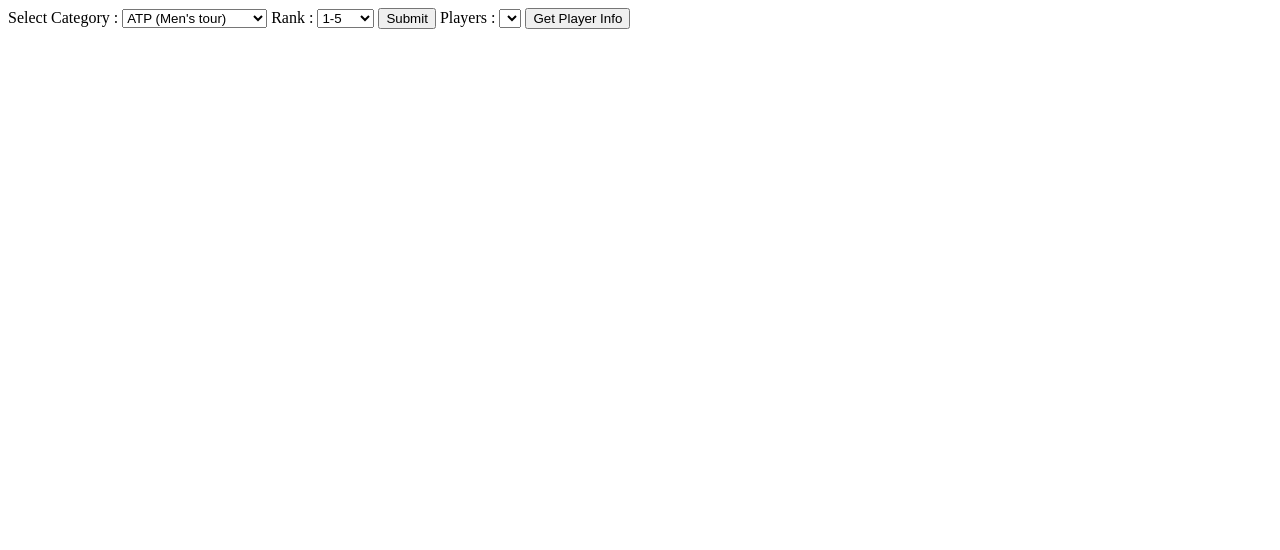
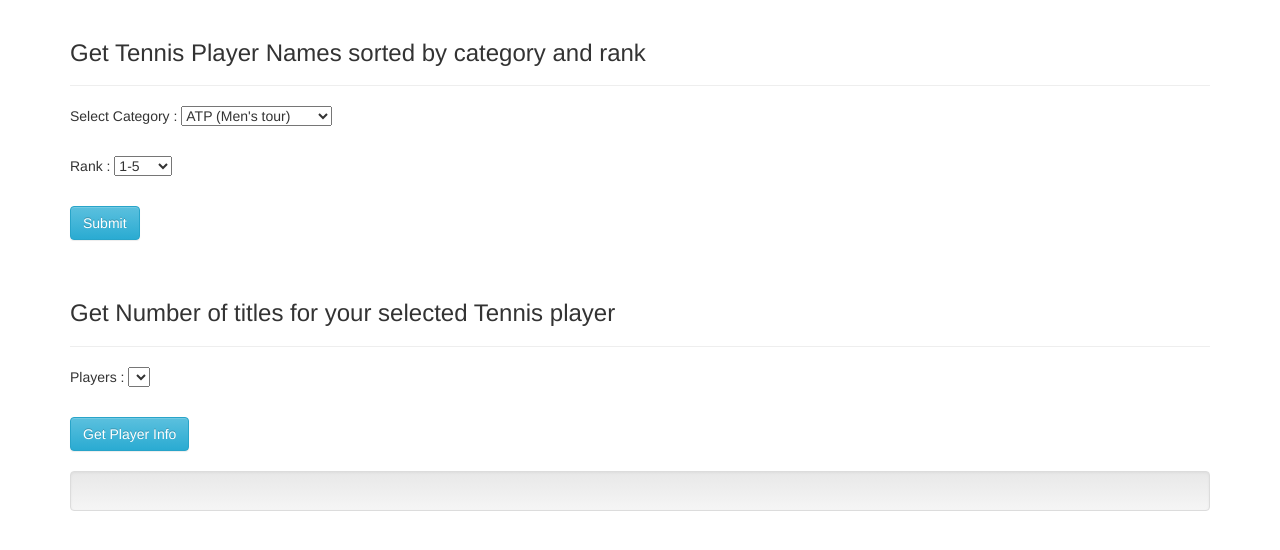
Before and after one commit to ankurhasija/TennisServletProject, a plain HTML site: page WebContent/TennisPage.html in a window 1280 px wide. Drawn offline with nearby package versions, Linux system fonts and the light colour scheme.

Commit message:
improved the look of TennisPage.html

```diff
--- a/WebContent/TennisPage.html
+++ b/WebContent/TennisPage.html
@@ -3,6 +3,16 @@
 <head>
 <meta charset="ISO-8859-1">
 <title>Insert title here</title>
+
+
+<!-- Latest compiled and minified CSS -->
+<link rel="stylesheet" href="https://maxcdn.bootstrapcdn.com/bootstrap/3.3.6/css/bootstrap.min.css" integrity="sha384-1q8mTJOASx8j1Au+a5WDVnPi2lkFfwwEAa8hDDdjZlpLegxhjVME1fgjWPGmkzs7" crossorigin="anonymous">
+
+<!-- Optional theme -->
+<link rel="stylesheet" href="https://maxcdn.bootstrapcdn.com/bootstrap/3.3.6/css/bootstrap-theme.min.css" integrity="sha384-fLW2N01lMqjakBkx3l/M9EahuwpSfeNvV63J5ezn3uZzapT0u7EYsXMjQV+0En5r" crossorigin="anonymous">
+
+<!-- Latest compiled and minified JavaScript -->
+<script src="https://maxcdn.bootstrapcdn.com/bootstrap/3.3.6/js/bootstrap.min.js" integrity="sha384-0mSbJDEHialfmuBBQP6A4Qrprq5OVfW37PRR3j5ELqxss1yVqOtnepnHVP9aJ7xS" crossorigin="anonymous"></script>
 
 <script   src="http://code.jquery.com/jquery-3.0.0.min.js"></script>
 
@@ -52,30 +62,48 @@ function submit2() {
 
 </head>
 <body>
+<div class="container">
 
-	Select Category :  <select name="category" required="required" id="category">
+<div class="page-header">
+        <h3>Get Tennis Player Names sorted by category and rank</h3>
+</div>
+
+<div>
+	<p> Select Category :  <select name="category" required="required" id="category" >
   							<option value="atp">ATP (Men's tour)</option>
   							<option value="wta">WTA (Women's tour)</option>
   							<option value="boys">Boys Under 18</option>
   							<option value="girls"> Girls Under 18</option>
-						</select>
-
-	Rank : <select name="rank" required="required" id="rank">
+						</select>   </p>
+	<br />
+	<p>  Rank : <select name="rank" required="required" id="rank" >
   				<option value="1"> 1-5 </option>
   				<option value="2"> 6-10 </option>
   				<option value="3"> 11-15 </option>
   				<option value="4"> 16-20 </option>
-			</select>
+			</select> </p>
+    <br />
+	<button id="submit1" onclick="submitCategoryRank()" type="button" class="btn btn-info">Submit</button>
+</div>
 
-	<button id="submit1" onclick="submitCategoryRank()">Submit</button>
+<br />
 
+<div class="page-header">
+        <h3>Get Number of titles for your selected Tennis player</h3>
+</div>
 
-	Players : <select id="players">
-		  </select>
+<div>
+	  <p> Players : <select id="players" ></select> </p>
+		<br />
+	<button id="submit2" onclick="submit2()" type="button" class="btn btn-info">Get Player Info</button>
+     <br />
+     </div>
+     <br />
+<div>
+		<div id="titles" class="well"> </div>
+</div>
 
-		  <button id="submit2" onclick="submit2()">Get Player Info</button>
-
-			<div id="titles"></div>
+</div>
 
 
 </body>
```
